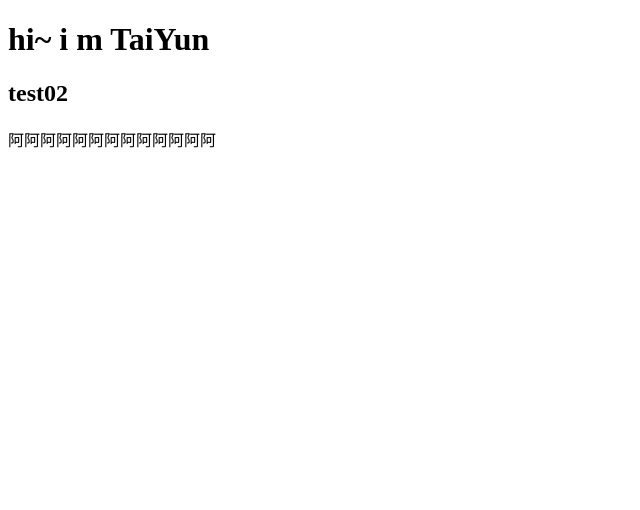
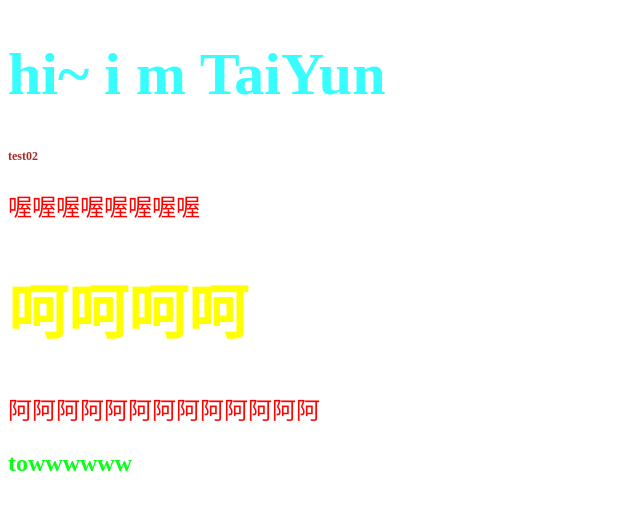
Before and after one commit to TaiYun712/TaiYun712.github.io, a plain HTML site: page Index.html in a window 1280 px wide. Shown: the whole page, without its empty margins (0-640 px from the left). Drawn offline with Linux system fonts and the light colour scheme.

Commit message:
css測試

```diff
--- a/Index.html
+++ b/Index.html
@@ -3,12 +3,44 @@
  <head>
     <meta charset="UTF-8">
     <title>Title</title>
+    <style>
+        h1{
+            color: #38fdff;
+            font-size: 60px;
 
+        }
+
+        h2{
+            color: #09ff16;
+        }
+
+        p{
+            font-size: 24px;
+            color: red;
+        }
+
+        #yee{
+            color: yellow;
+        }
+
+        .eecla{
+            color: brown;
+            font-size: 12px;
+
+        }
+    </style>
  </head>
 
     <body>
      <h1>hi~ i m TaiYun</h1>
-    <h2>test02</h2>
-    <p>阿阿阿阿阿阿阿阿阿阿阿阿阿</p>
+
+     <h2 class="eecla">test02</h2>
+     <p>喔喔喔喔喔喔喔喔</p>
+
+     <h1 id="yee">呵呵呵呵</h1>
+     <p>阿阿阿阿阿阿阿阿阿阿阿阿阿</p>
+
+    <h2>towwwwww</h2>
+
     </body>
  </html>
```
